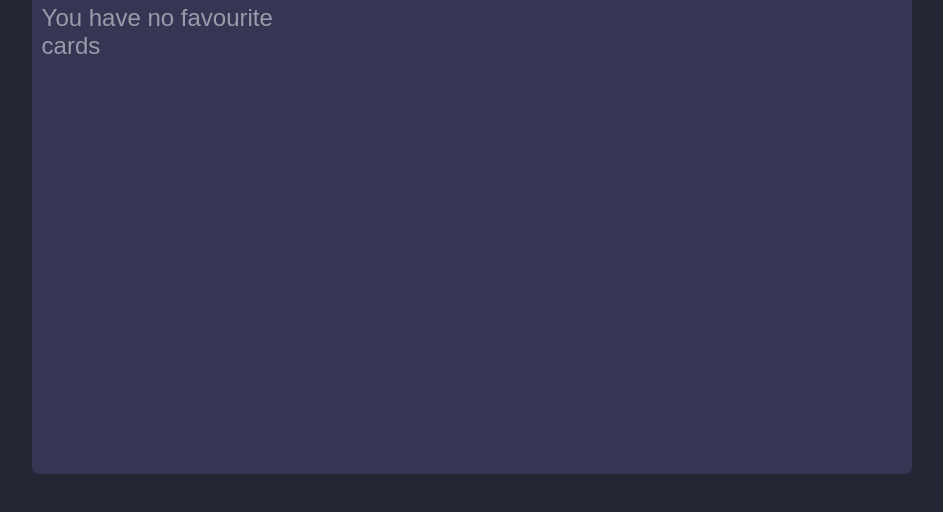
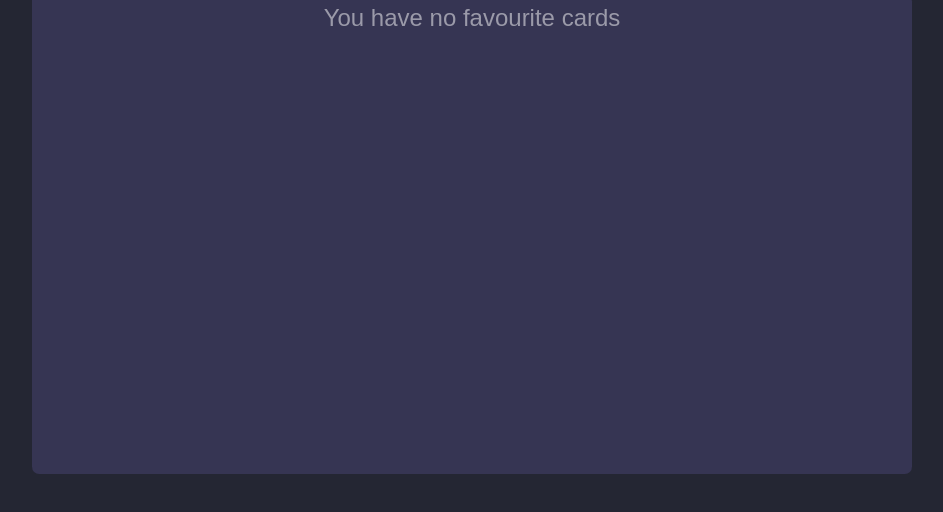
Before and after one commit to David0z/recruitment-task, a website: page favourites/index.html in a window 1280 px wide. Shown: the part 134-646 px from the top of the page, without its empty margins (168-1111 px from the left). Drawn offline with Linux system fonts and the light colour scheme; a web font is replaced by a local one.

Commit message:
fixed minor bug

```diff
--- a/sass/favourites.scss
+++ b/sass/favourites.scss
@@ -16,6 +16,10 @@ h1 {
 }
 
 h2 {
+  justify-self: center;
+  align-self: stretch;
+  grid-column: 1 / -1;
+  height: 100%;
   font-weight: 500;
   color: rgba($white, 0.5);
 }
```
Also changed, not shown: dist/favourites.css, dist/main.js, 1 other file.
